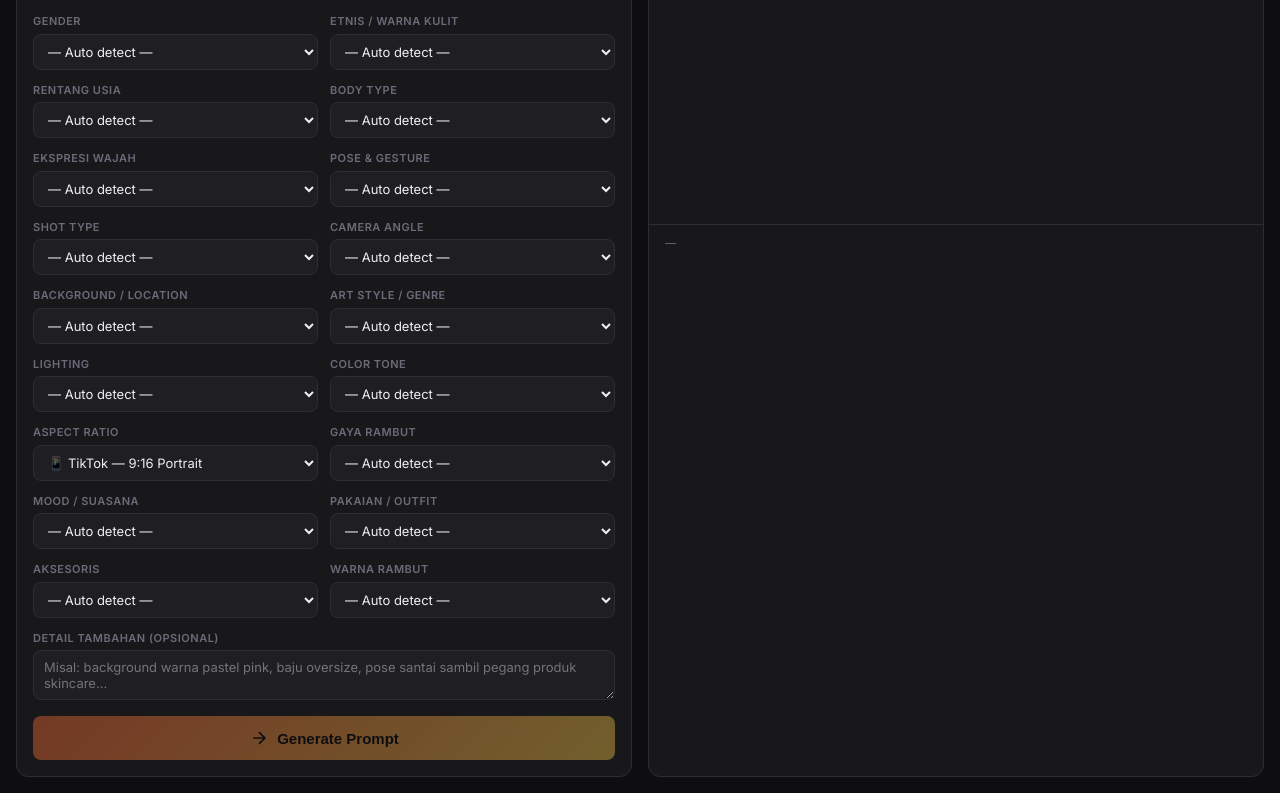
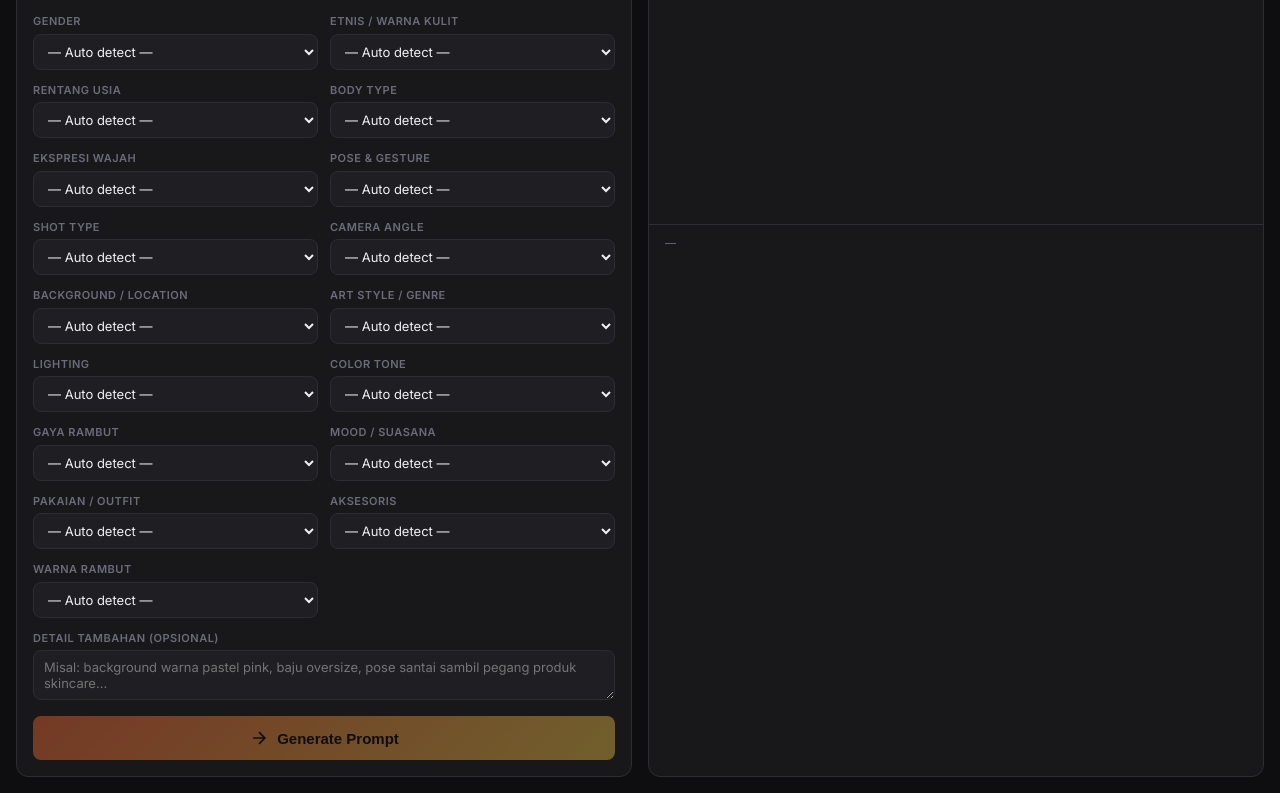
Before and after one commit to mryan97-web/tiktok-affiliate-prompt, a website: page public/index.html in a window 1280 px wide. Shown: the part 578-1371 px from the top of the page. Drawn offline with Linux system fonts and the light colour scheme; no server answers.

Commit message:
Fix: hardcode aspect ratio to 9:16 portrait for TikTok, remove dropdown

```diff
--- a/api/generate.js
+++ b/api/generate.js
@@ -53,7 +53,7 @@ ${customParams}
 - Ukuran prompt minimal 150 kata
 - Untuk gender, ekspresi, pose, shot type, camera angle, background, art style, lighting — ikuti pilihan user jika ada
 - Untuk Color Tone — utamakan pilihan user (Warm/Cool/Neutral/dll), deskripsikan dominasi warna
-- Untuk Aspect Ratio — UTAMAKAN pilihan user. Default untuk TikTok: **9:16 Portrait**. Deskripsikan framing/orientasi dalam prompt utama (contoh: "vertical 9:16 portrait shot", "landscape 16:9 wide shot")
+- Untuk Aspect Ratio — WAJIB **9:16 Portrait (vertical)** karena untuk TikTok. Tulis "vertical 9:16 portrait shot" di prompt utama
 - Output dalam format JSON terstruktur`;
 
     // Build parts array — main image always
@@ -148,7 +148,6 @@ function buildCustomParams(options) {
   if (options.artStyle) parts.push(`- Art Style: ${options.artStyle}`);
   if (options.lighting) parts.push(`- Lighting: ${options.lighting}`);
   if (options.colorTone) parts.push(`- Color Tone: ${options.colorTone}`);
-  if (options.aspectRatio) parts.push(`- Aspect Ratio / Orientasi: ${options.aspectRatio}`);
   if (options.hairStyle) parts.push(`- Gaya Rambut: ${options.hairStyle}`);
   if (options.clothing) parts.push(`- Pakaian: ${options.clothing}`);
   if (options.accessories) parts.push(`- Aksesoris: ${options.accessories}`);
--- a/public/app.js
+++ b/public/app.js
@@ -176,7 +176,7 @@ function getOptions() {
   const selectors = [
     'gender', 'ethnicity', 'age', 'bodyType', 'expression', 'pose',
     'shotType', 'cameraAngle', 'background', 'artStyle', 'lighting',
-    'colorTone', 'aspectRatio', 'hairStyle', 'mood', 'clothing', 'accessories', 'hairColor'
+    'colorTone', 'hairStyle', 'mood', 'clothing', 'accessories', 'hairColor'
   ];
   const options = {};
   selectors.forEach(id => {
--- a/public/index.html
+++ b/public/index.html
@@ -399,18 +399,6 @@
             </div>
 
             <div class="control-group">
-              <label>Aspect Ratio</label>
-              <select id="aspectRatio">
-                <option value="Portrait 9:16" selected>📱 TikTok — 9:16 Portrait</option>
-                <option value="Portrait 3:4">📱 Story — 3:4 Portrait</option>
-                <option value="Portrait 4:5">📱 IG Portrait — 4:5</option>
-                <option value="Square 1:1">📐 Square — 1:1 (IG Feed)</option>
-                <option value="Landscape 16:9">🖥️ Landscape — 16:9</option>
-                <option value="Landscape 4:3">🖥️ Classic — 4:3</option>
-                <option value="Landscape 2.35:1">🎬 Cinematic — 2.35:1</option>
-              </select>
-            </div>
-            <div class="control-group">
               <label>Gaya Rambut</label>
               <select id="hairStyle">
                 <option value="">— Auto detect —</option>
```
